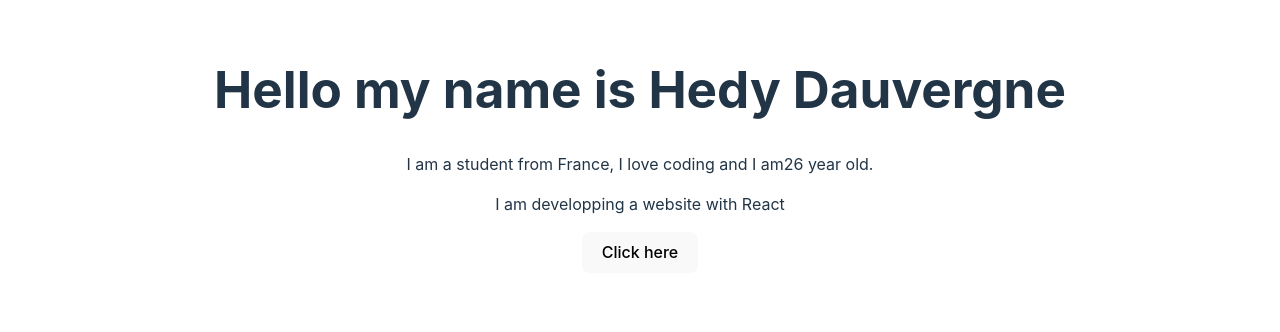
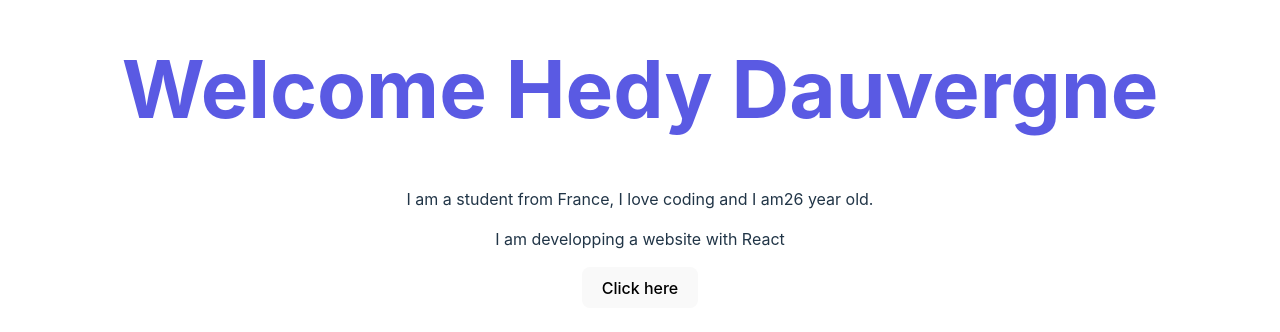
Before and after one commit to Naiiky/test-react, a React (Vite) app: page / in a window 1280 px wide. Shown: the part 250-582 px from the top of the page. Built offline with nearby package versions, Linux system fonts and the light colour scheme.

Commit message:
Js expressions added to the User and button

```diff
--- /dev/null
+++ b/src/User.css
@@ -0,0 +1,4 @@
+.title {
+  color: rgb(90, 90, 227);
+  font-size: 5rem;
+}
--- a/src/User.jsx
+++ b/src/User.jsx
@@ -1,4 +1,5 @@
 import Button from "./Button";
+import "./User.css";
 
 const User = () => {
   const info = {
@@ -13,8 +14,8 @@ const User = () => {
     <>
       {isAuthenticated ? (
         <>
-          <h1>
-            Hello my name is {info.name} {info.lastName}
+          <h1 className="title">
+            Welcome {info.name} {info.lastName}
           </h1>
           <p>
             I am a student from {info.country}, I love coding and I am{info.age}{" "}
```
